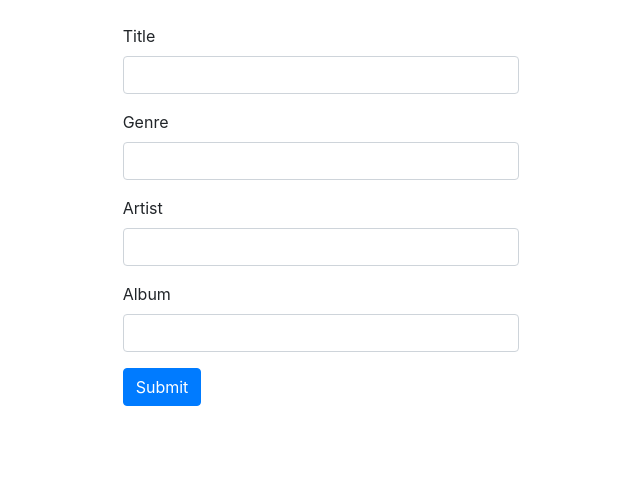
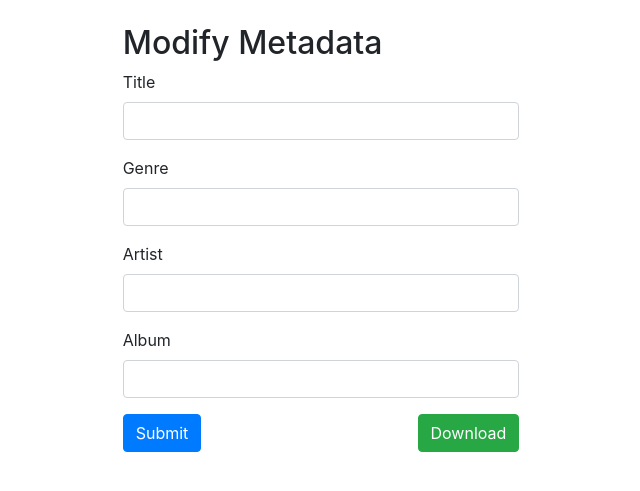
Before and after one commit to uzunab07/MP3TagEditor_WebApp, a Flask app: template Backend/templates/modify.html in a window 1280 px wide. Shown: the top 491 px of the page, without its empty margins (319-959 px from the left). Run offline with Flask 3, Linux system fonts and the light colour scheme; the template is opened without the code that fills it, so the values that code supplies are empty; some libraries are stand-ins or nearby versions.

Commit message:
Download function implemented

```diff
--- a/Backend/routes.py
+++ b/Backend/routes.py
@@ -1,5 +1,5 @@
 from app import app
-from flask import render_template, request, jsonify
+from flask import render_template, request, jsonify,send_from_directory
 import os
 from mutagen.mp3 import MP3
 from mutagen.id3 import ID3, TIT2, TPE1, TALB, TCON, TDRC
@@ -12,6 +12,7 @@ if not os.path.exists(UPLOADS_FOLDER):
 @app.route("/")
 def upload_form():
     return render_template("index.html")
+
 
 @app.route("/modify")
 def modify_form():
@@ -33,10 +34,10 @@ def upload_file():
 @app.route("/file_process", methods=["GET"])
 def process_file():
     metadata = {
-       'title': request.args.get('title'),
-       'album': request.args.get('album'),
-       'artist': request.args.get('artist'),
-       'genre': request.args.get('genre')
+        'title': request.args.get('title'),
+        'album': request.args.get('album'),
+        'artist': request.args.get('artist'),
+        'genre': request.args.get('genre')
     }
     # get the file name
 
@@ -44,27 +45,26 @@ def process_file():
     # file_path = "/"+UPLOADS_FOLDER+"/"+file_name
     file_path = os.path.join(UPLOADS_FOLDER, file_name[0])
 
-    modify_metadata(file_path,metadata)
-    return jsonify({"metadata": metadata,
-                    "filename": file_name[0]}), 200
-
+    modify_metadata(file_path, metadata)
+    return render_template('modify.html',file_name=file_name), 200
 
 
 # TODO downloading the file
+@app.route('/download/<filename>')
+def download_file(filename):
+    return send_from_directory(UPLOADS_FOLDER, filename, as_attachment=True)
+
 
 # TODO deleting the local file
 
 
-
-
-def modify_metadata(file,metadata):
+def modify_metadata(file, metadata):
     # Load the MP3 file
     audio = MP3(file, ID3=ID3)
 
     # Add ID3 tag if not present
     if audio.tags is None:
         audio.add_tags()
-
 
     # Modify metadata
     audio.tags.add(TIT2(encoding=3, text=metadata['title']))
@@ -75,10 +75,6 @@ def modify_metadata(file,metadata):
     # Save changes
     audio.save()
 
-    print_metadata(file)
-
-
-
 
 def print_metadata(file_path):
     # Load the MP3 file
@@ -87,8 +83,6 @@ def print_metadata(file_path):
     # Print general audio information
     print(f"Length: {audio.info.length} seconds")
     print(f"Bitrate: {audio.info.bitrate} bps")
-
-
 
     # Load ID3 tags
     id3 = audio.tags
--- a/Backend/templates/modify.html
+++ b/Backend/templates/modify.html
@@ -9,7 +9,9 @@
 </head>
 
 <body>
+
     <div class="container mt-4 col-4">
+        <h2>Modify Metadata</h2>
         <form action="/file_process" method="get">
             <div class="form-group">
                 <label>Title</label>
@@ -27,9 +29,29 @@
                 <label>Album</label>
                 <input type="album" class="form-control" name="album" required>
             </div>
-            <button type="submit" class="btn btn-primary">Submit</button>
+            <div class="d-flex">
+                <button id="submit" type="submit" class="btn btn-primary">Submit</button>
+                <a id="download" class="btn btn-success ml-auto"> Download</a>
+            </div>
+
         </form>
+        <br>
     </div>
+
+    <script src="https://code.jquery.com/jquery-3.5.1.slim.min.js"></script>
+    <script src="https://cdn.jsdelivr.net/npm/@popperjs/core@1.16.1/dist/umd/popper.min.js"></script>
+    <script src="https://stackpath.bootstrapcdn.com/bootstrap/4.5.2/js/bootstrap.min.js"></script>
+    <script>
+        document.getElementById('download').addEventListener('click',function(event){
+            const fileName = '{{ file_name[0] }}';
+            window.location.href = '/download/' + fileName;
+
+        });
+        document.getElementById('submit').addEventListener('click',function(event){
+            downloadLink.style.display = 'inline-block';
+        })
+
+    </script>
 </body>
 
 </html>
```
Also changed, not shown: Backend/templates/index.html (+5 -3 lines), 1 other file.
